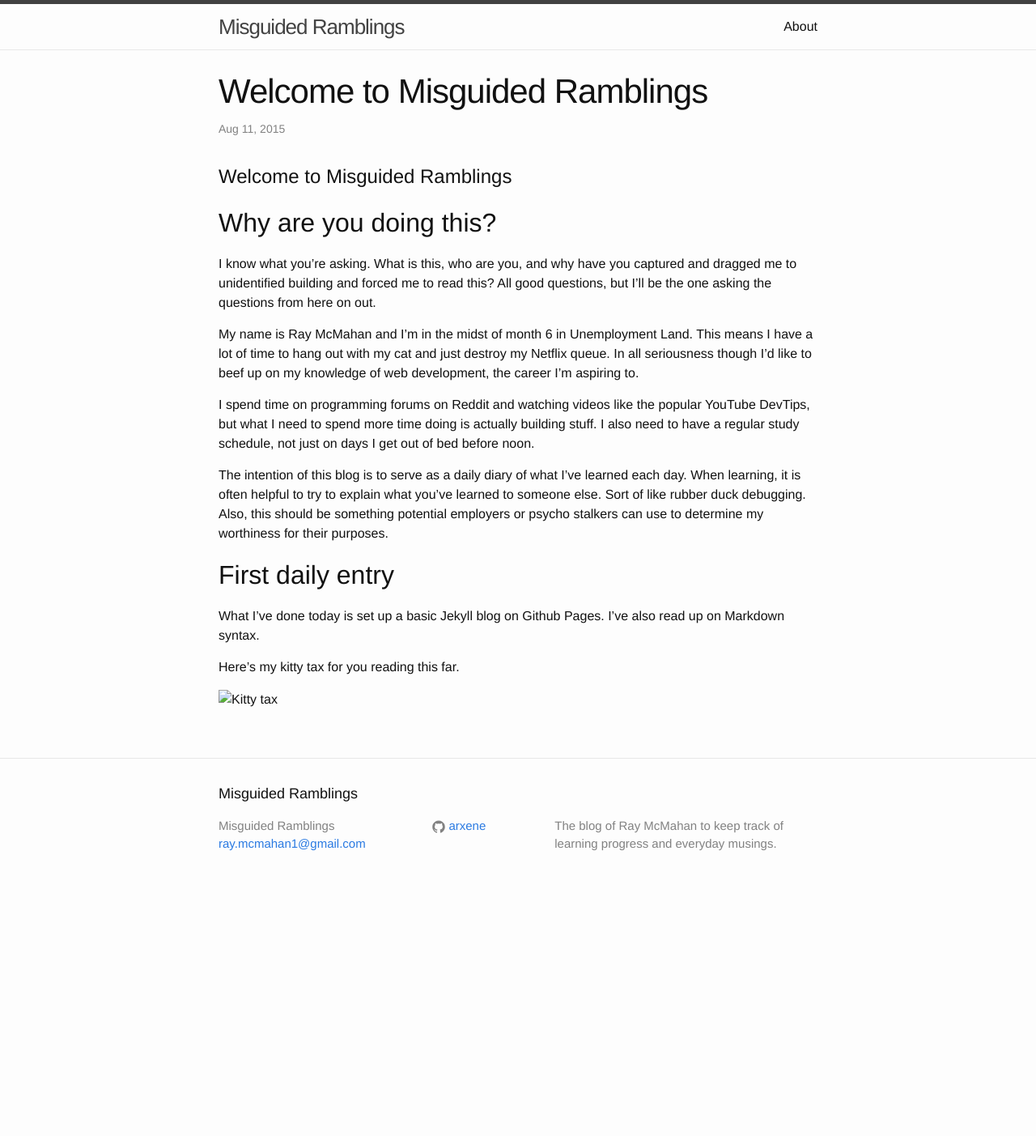
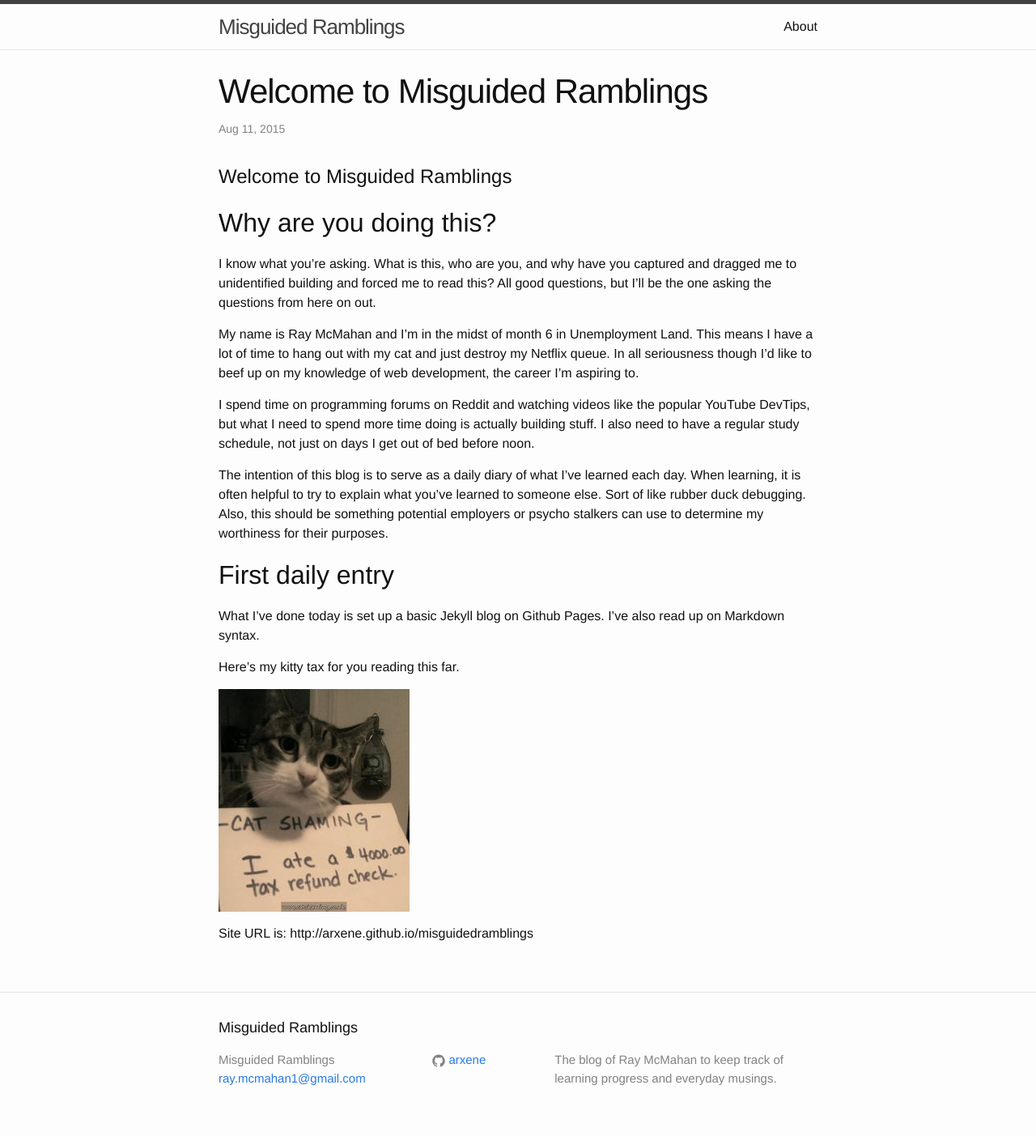
Before and after one commit to arxene/misguidedramblings, a Jekyll site: the page built from _posts/2015-08-11-welcome-to-misguided-ramblings.md, in a window 1280 px wide. Shown: the whole page at 81% size. Built offline with Jekyll 4.4.1, drawn with Linux system fonts in a browser that asks for light colours; before the commit the page ends 1114 px from its top, so only the background shows below that.

Commit message:
Updated image URL to route properly
Had to specify the baseurl so that the image would look in the arxene.github.io/misguidedramblings subdirectory.

```diff
--- a/_posts/2015-08-11-welcome-to-misguided-ramblings.md
+++ b/_posts/2015-08-11-welcome-to-misguided-ramblings.md
@@ -21,4 +21,6 @@ What I've done today is set up a basic Jekyll blog on Github Pages. I've also re
 
 Here's my kitty tax for you reading this far.
 
-![Kitty tax]({{ site.url }}/assets/kitty-tax.jpg "Taxed kitty")
+![Kitty tax]({{ site.url }}/assets/img/kitty-tax.jpg "Taxed kitty")
+
+Site URL is: {{ site.url }}
```
